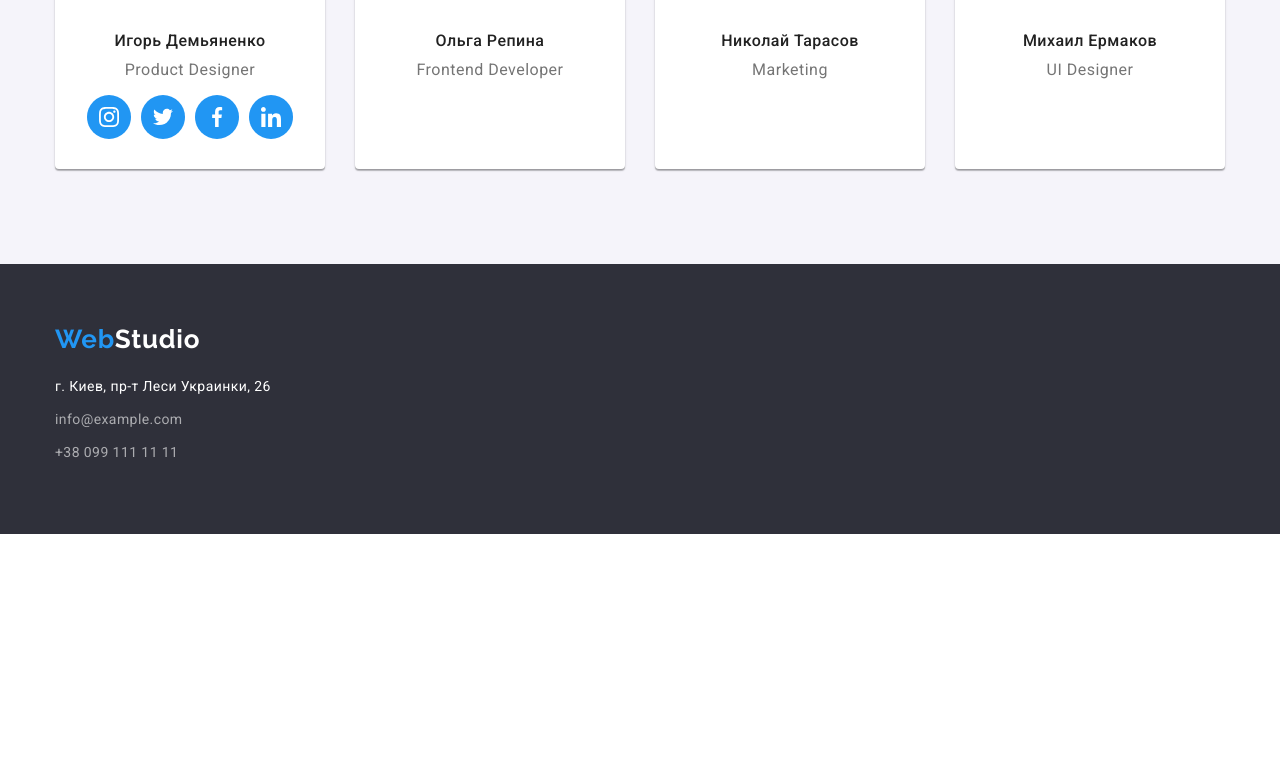
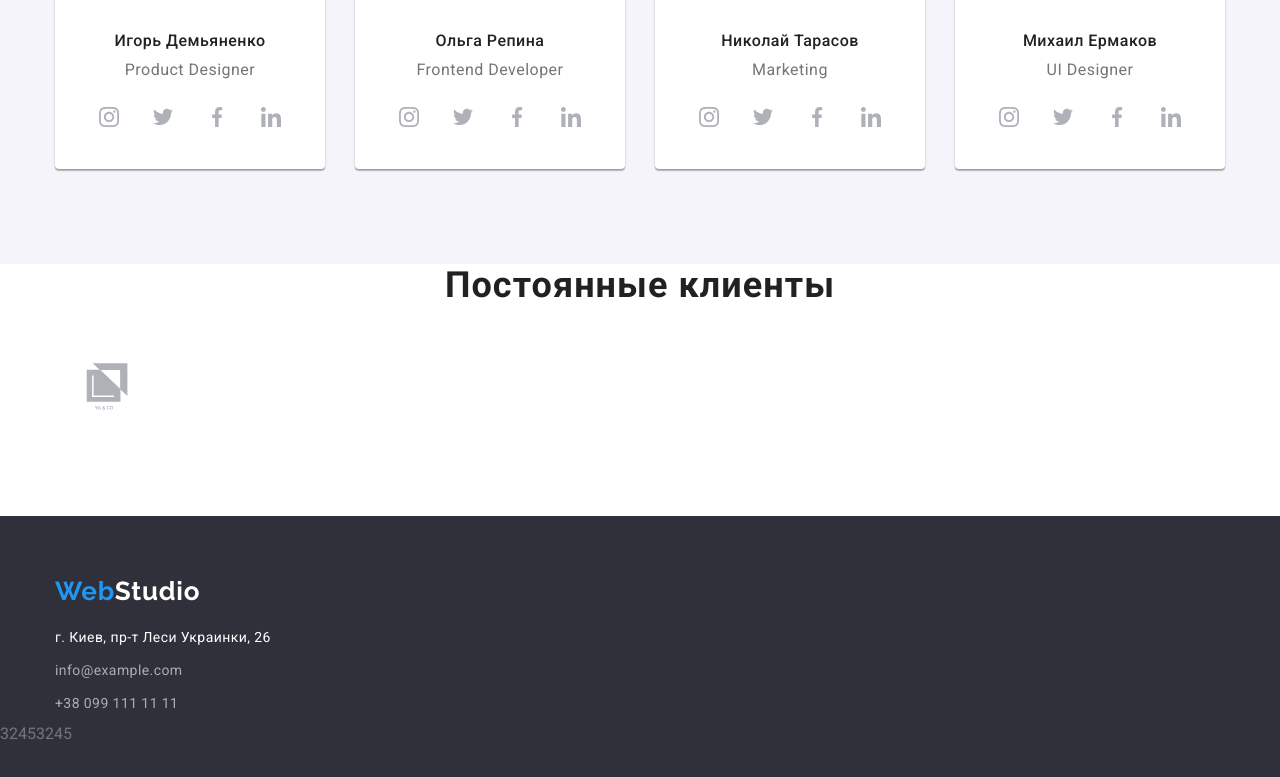
Before and after one commit to GuzOleg/goit-markup-hw-04, a plain HTML site: page index.html in a window 1280 px wide. Shown: the part 1911-2688 px from the top of the page. Before the commit the page ends 2445 px from the top, so only its background shows below. Drawn offline with nearby package versions, Linux system fonts and the light colour scheme.

Commit message:
Footer a little

```diff
--- a/css/style.css
+++ b/css/style.css
@@ -11,6 +11,7 @@
   --head-line: #ececec;
   --portfolio-box: #eeeeee;
   --image-bg: #2f303a;
+  --social-ico: #afb1b8;
 }
 
 p,
@@ -297,11 +298,19 @@ section {
 .team-social-link {
   width: 100%;
   height: 100%;
-  background-color: var(--item-on);
+  background-color: var(--item-off);
   border-radius: 50%;
   display: flex;
   align-items: center;
   justify-content: center;
+}
+
+.team-social-link:hover {
+  background-color: var(--item-on);
+}
+
+.team-social-link:hover > .team-social-icon {
+  fill: var(--item-off);
 }
 
 .team-social-item + .team-social-item {
@@ -309,7 +318,16 @@ section {
 }
 
 .team-social-icon {
-  fill: var(--item-off);
+  fill: var(--social-ico);
+}
+
+/* ------- Our clients -------- */
+.client-section {
+  padding-bottom: 95px;
+}
+.client-box {
+  display: flex;
+  justify-content: space-between;
 }
 
 /* ------- Портфолио меню ------- */
--- a/index.html
+++ b/index.html
@@ -197,6 +197,36 @@
                 <div class="team-info-box">
                   <h3 class="title-member">Ольга Репина</h3>
                   <p class="member-text" lang="en">Frontend Developer</p>
+                  <ul class="team-social-list list">
+                    <li class="team-social-item">
+                      <a href="" class="team-social-link">
+                        <svg class="team-social-icon" width="20" height="20">
+                          <use href="./img/sprite.svg#instagram"></use>
+                        </svg>
+                      </a>
+                    </li>
+                    <li class="team-social-item">
+                      <a href="" class="team-social-link">
+                        <svg class="team-social-icon" width="20" height="20">
+                          <use href="./img/sprite.svg#twitter"></use>
+                        </svg>
+                      </a>
+                    </li>
+                    <li class="team-social-item">
+                      <a href="" class="team-social-link">
+                        <svg class="team-social-icon" width="20" height="20">
+                          <use href="./img/sprite.svg#facebook"></use>
+                        </svg>
+                      </a>
+                    </li>
+                    <li class="team-social-item">
+                      <a href="" class="team-social-link">
+                        <svg class="team-social-icon" width="20" height="20">
+                          <use href="./img/sprite.svg#linkedin"></use>
+                        </svg>
+                      </a>
+                    </li>
+                  </ul>
                 </div>
               </div>
             </li>
@@ -206,6 +236,36 @@
                 <div class="team-info-box">
                   <h3 class="title-member">Николай Тарасов</h3>
                   <p class="member-text" lang="en">Marketing</p>
+                  <ul class="team-social-list list">
+                    <li class="team-social-item">
+                      <a href="" class="team-social-link">
+                        <svg class="team-social-icon" width="20" height="20">
+                          <use href="./img/sprite.svg#instagram"></use>
+                        </svg>
+                      </a>
+                    </li>
+                    <li class="team-social-item">
+                      <a href="" class="team-social-link">
+                        <svg class="team-social-icon" width="20" height="20">
+                          <use href="./img/sprite.svg#twitter"></use>
+                        </svg>
+                      </a>
+                    </li>
+                    <li class="team-social-item">
+                      <a href="" class="team-social-link">
+                        <svg class="team-social-icon" width="20" height="20">
+                          <use href="./img/sprite.svg#facebook"></use>
+                        </svg>
+                      </a>
+                    </li>
+                    <li class="team-social-item">
+                      <a href="" class="team-social-link">
+                        <svg class="team-social-icon" width="20" height="20">
+                          <use href="./img/sprite.svg#linkedin"></use>
+                        </svg>
+                      </a>
+                    </li>
+                  </ul>
                 </div>
               </div>
             </li>
@@ -215,8 +275,68 @@
                 <div class="team-info-box">
                   <h3 class="title-member">Михаил Ермаков</h3>
                   <p class="member-text" lang="en">UI Designer</p>
+                  <ul class="team-social-list list">
+                    <li class="team-social-item">
+                      <a href="" class="team-social-link">
+                        <svg class="team-social-icon" width="20" height="20">
+                          <use href="./img/sprite.svg#instagram"></use>
+                        </svg>
+                      </a>
+                    </li>
+                    <li class="team-social-item">
+                      <a href="" class="team-social-link">
+                        <svg class="team-social-icon" width="20" height="20">
+                          <use href="./img/sprite.svg#twitter"></use>
+                        </svg>
+                      </a>
+                    </li>
+                    <li class="team-social-item">
+                      <a href="" class="team-social-link">
+                        <svg class="team-social-icon" width="20" height="20">
+                          <use href="./img/sprite.svg#facebook"></use>
+                        </svg>
+                      </a>
+                    </li>
+                    <li class="team-social-item">
+                      <a href="" class="team-social-link">
+                        <svg class="team-social-icon" width="20" height="20">
+                          <use href="./img/sprite.svg#linkedin"></use>
+                        </svg>
+                      </a>
+                    </li>
+                  </ul>
                 </div>
               </div>
+            </li>
+          </ul>
+        </div>
+      </section>
+      <!-- Секция "Клиенты" -->
+      <section>
+        <div class="container client-section">
+          <h2 class="title-sections">Постоянные клиенты</h2>
+          <ul class="client-box list">
+            <li class="client-box">
+              <a href="" class="client-link">
+                <svg class="client-icon" width="106" height="60">
+                  <use href="./img/sprite.svg#client1"></use>
+                </svg>
+              </a>
+            </li>
+            <li>
+              <a href="" class="client-link"></a>
+            </li>
+            <li>
+              <a href="" class="client-link"></a>
+            </li>
+            <li>
+              <a href="" class="client-link"></a>
+            </li>
+            <li>
+              <a href="" class="client-link"></a>
+            </li>
+            <li>
+              <a href="" class="client-link"></a>
             </li>
           </ul>
         </div>
@@ -253,6 +373,7 @@
           </div>
         </address>
       </div>
+      <div class="social-ico-footer">32453245</div>
     </footer>
   </body>
 </html>
```
